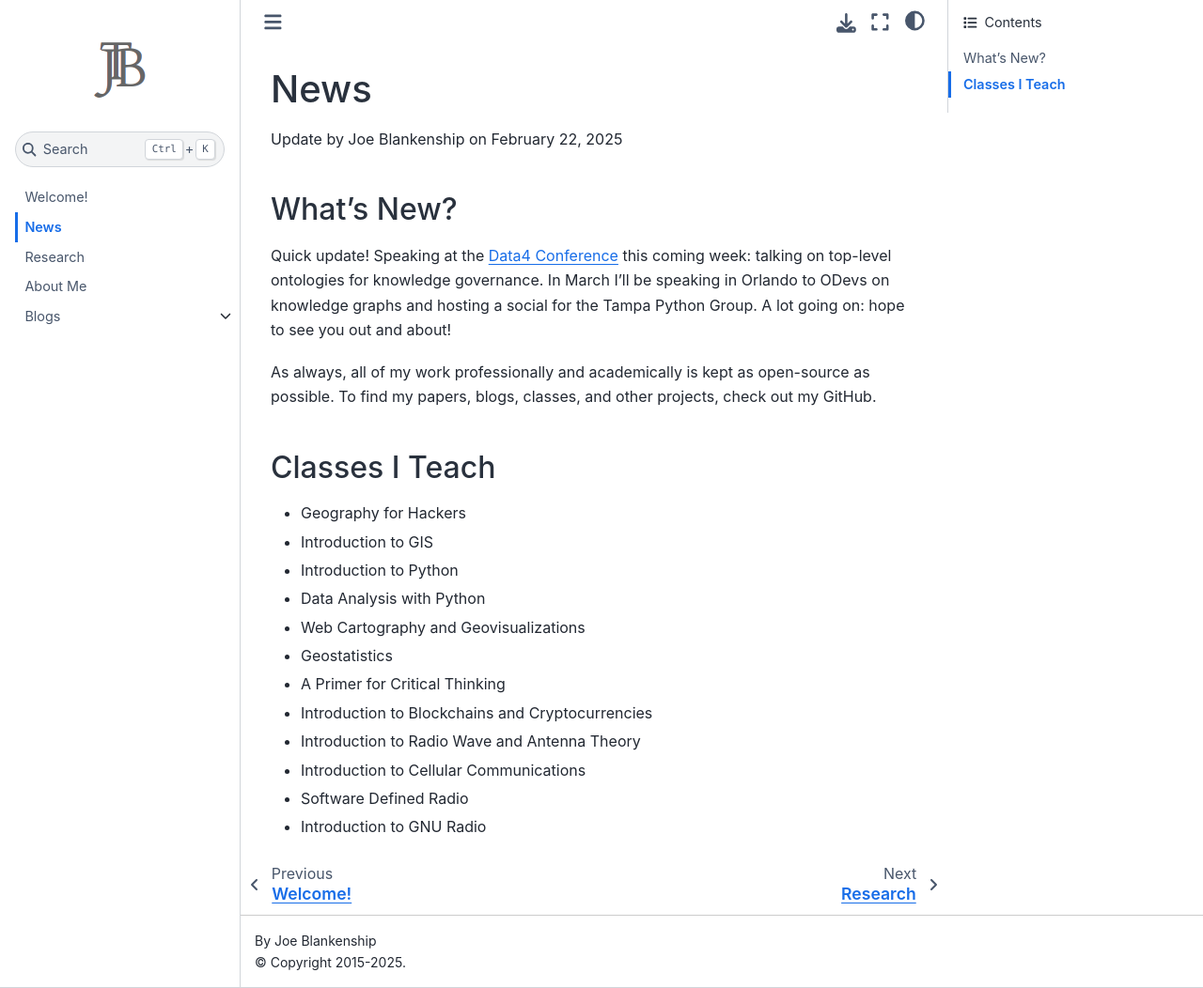
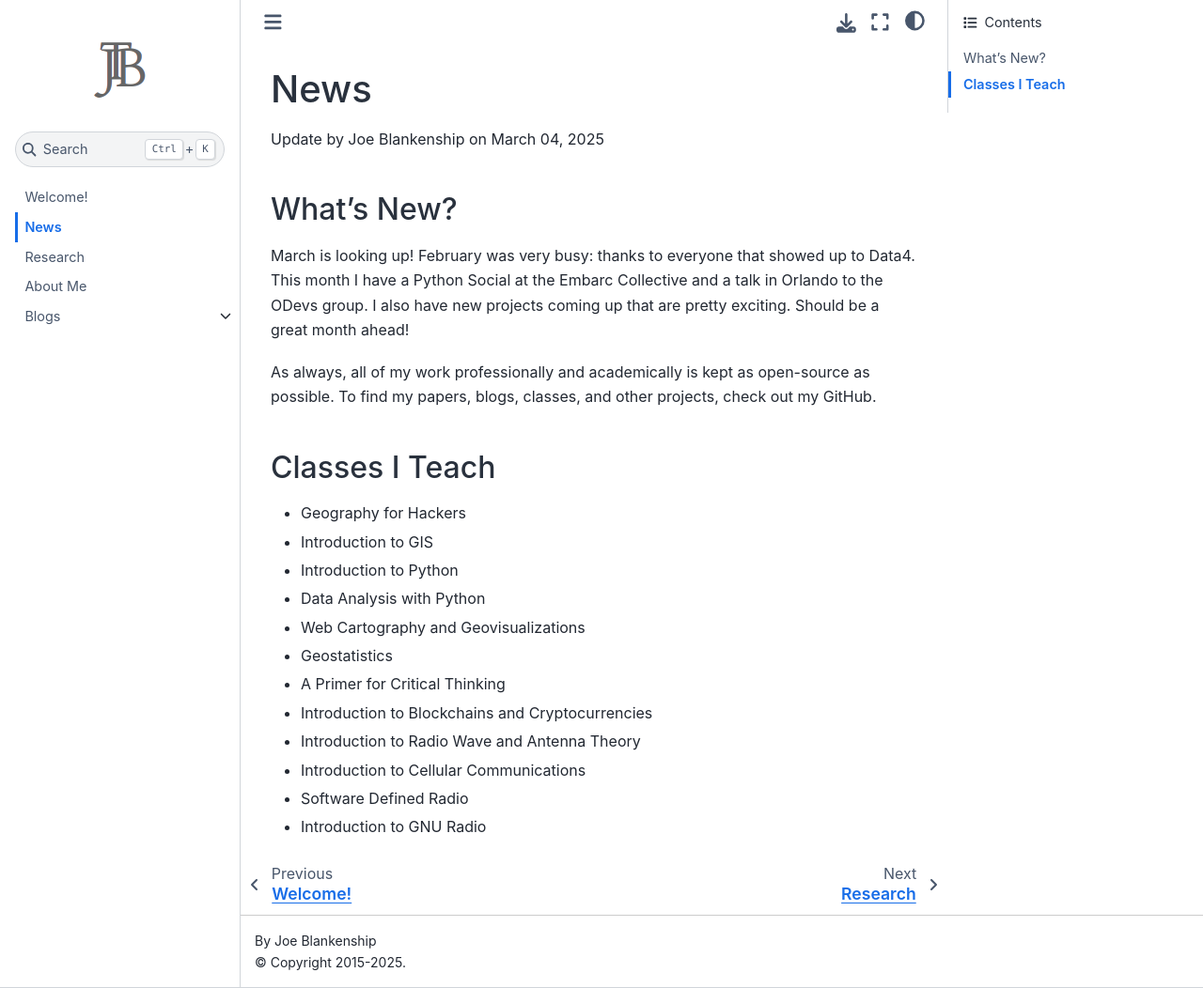
Before and after one commit to joeblankenship1/thejoeblankenship, a Jupyter Book: the page built from website/news.md, in a window 1280 px wide and 1052 px high. Shown: the whole window at 94% size. Built offline with Jupyter Book 1.0.4 settings and Sphinx 7.4.7 and the Sphinx Book theme 1.1.4, drawn with Linux system fonts in a browser that asks for light colours.

Commit message:
updated news

```diff
--- a/website/news.md
+++ b/website/news.md
@@ -1,10 +1,10 @@
 # News
 
-Update by Joe Blankenship on February 22, 2025
+Update by Joe Blankenship on March 04, 2025
 
 ## What's New?
 
-Quick update! Speaking at the [Data4 Conference](https://www.data4con.com/) this coming week: talking on top-level ontologies for knowledge governance. In March I'll be speaking in Orlando to ODevs on knowledge graphs and hosting a social for the Tampa Python Group. A lot going on: hope to see you out and about!
+March is looking up! February was very busy: thanks to everyone that showed up to Data4. This month I have a Python Social at the Embarc Collective and a talk in Orlando to the ODevs group. I also have new projects coming up that are pretty exciting. Should be a great month ahead!
 
 As always, all of my work professionally and academically is kept as open-source as possible. To find my papers, blogs, classes, and other projects, check out my GitHub.
 
```
